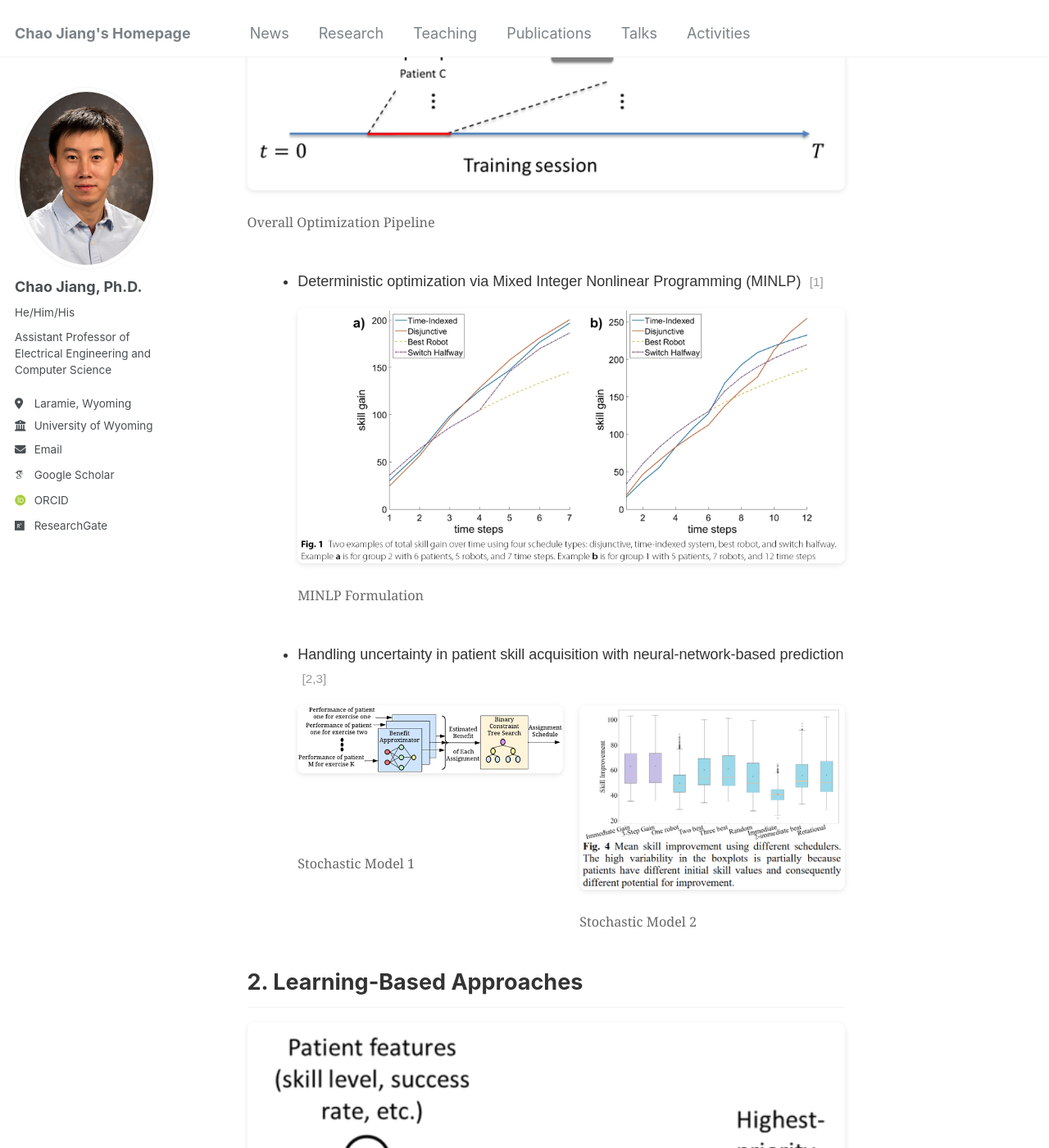
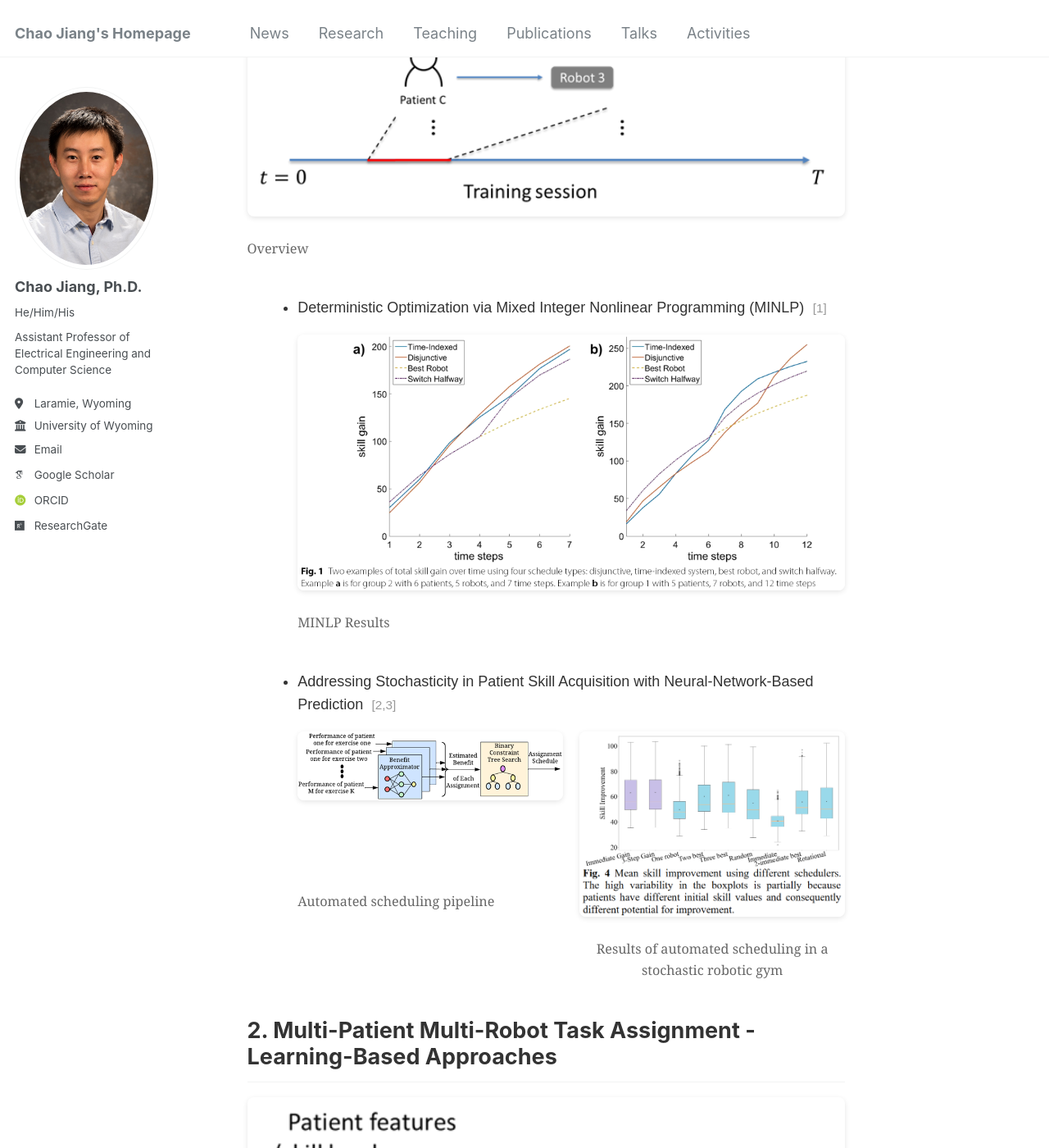
Before and after one commit to cjiang6/cjiang6.github.io, a Jekyll site: the page built from _portfolio/nsf_robotic_gym.html, in a window 1280 px wide and 1400 px high, scrolled down 571 px. Shown: the whole window at 82% size. Built offline with Jekyll 4.4.1, drawn with Linux system fonts in a browser that asks for light colours; some web fonts are replaced; some of the changed text lies outside the part shown.

Commit message:
Update nsf_robotic_gym.html

```diff
--- a/_portfolio/nsf_robotic_gym.html
+++ b/_portfolio/nsf_robotic_gym.html
@@ -73,65 +73,65 @@ collection: portfolio
 <body>
   <div class="content">
 
-    <h2>1. Optimization-Based Approaches</h2>
+    <h2>1. Multi-Patient Multi-Robot Task Assignment - Mathematical Optimization Approaches</h2>
     <div class="figure-grid">
       <figure>
         <img src="/images/robotic_gym_optimization.png" alt="Optimization overview">
-        <figcaption>Overall Optimization Pipeline</figcaption>
+        <figcaption>Overview</figcaption>
       </figure>
     </div>
     <ul class="approach-list">
       <li>
-        Deterministic optimization via Mixed Integer Nonlinear Programming (MINLP)
+        Deterministic Optimization via Mixed Integer Nonlinear Programming (MINLP)
         <span class="citation">[1]</span>
         <div class="figure-grid">
           <figure>
             <img src="/images/robotic_gym_deterministic.bmp" alt="Deterministic optimization">
-            <figcaption>MINLP Formulation</figcaption>
+            <figcaption>MINLP Results</figcaption>
           </figure>
         </div>
       </li>
       <li>
-        Handling uncertainty in patient skill acquisition with neural-network-based prediction
+        Addressing Stochasticity in Patient Skill Acquisition with Neural-Network-Based Prediction
         <span class="citation">[2,3]</span>
         <div class="figure-grid">
           <figure>
             <img src="/images/robotic_gym_stochastic.png" alt="Stochastic skill prediction">
-            <figcaption>Stochastic Model 1</figcaption>
+            <figcaption>Automated scheduling pipeline</figcaption>
           </figure>
           <figure>
             <img src="/images/robotic_gym_stochastic2.bmp" alt="Stochastic skill prediction 2">
-            <figcaption>Stochastic Model 2</figcaption>
+            <figcaption>Results of automated scheduling in a stochastic robotic gym</figcaption>
           </figure>
         </div>
       </li>
     </ul>
 
-    <h2>2. Learning-Based Approaches</h2>
+    <h2>2. Multi-Patient Multi-Robot Task Assignment - Learning-Based Approaches</h2>
     <div class="figure-grid">
       <figure>
         <img src="/images/robotic_gym_learning.png" alt="Learning overview">
-        <figcaption>Overall Learning Pipeline</figcaption>
+        <figcaption>Overview</figcaption>
       </figure>
     </div>
     <ul class="approach-list">
       <li>
-        Neural networks mimicking expert assignment strategies
+        Learning Computational Neural Network Models Imitating Experts' Patient-Robot Assignment Strategies
         <span class="citation">[4,5,6]</span>
         <div class="figure-grid">
           <figure>
             <img src="/images/robotic_gym_learning2.png" alt="Learning model example">
-            <figcaption>Expert-Imitation Model</figcaption>
+            <figcaption>Results of imitation learning from experts</figcaption>
           </figure>
         </div>
       </li>
       <li>
-        Preference-augmented learning from expert feedback
+        Preference-Augmented Learning from Expert Feedback
         <span class="citation">[7]</span>
         <div class="figure-grid">
           <figure>
             <img src="/images/robotic_gym_learning3.png" alt="Preference-augmented learning">
-            <figcaption>Preference-Augmented Pipeline</figcaption>
+            <figcaption>Preference-augmented learning pipeline</figcaption>
           </figure>
         </div>
       </li>
```
